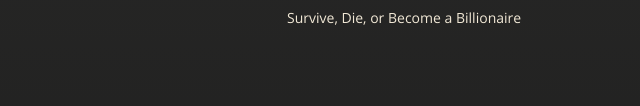
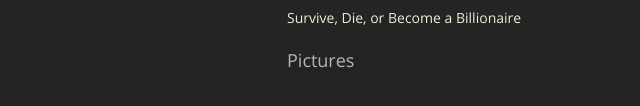
Before and after one commit to DwarfPlanetGames/ACME-Incorporated, a plain HTML site: page index.html in a window 1280 px wide. Shown: the part 298-404 px from the top of the page, 28-668 px from the left. Drawn offline with nearby package versions, Linux system fonts and the light colour scheme.

Commit message:
Update index.html

```diff
--- a/index.html
+++ b/index.html
@@ -44,6 +44,11 @@
 
 <p>Survive, Die, or Become a Billionaire</p>
 
+<h3>
+<a id="welcome-to-github-pages" class="anchor" href="#welcome-to-github-pages" aria-hidden="true"><span class="octicon octicon-link"></span></a>Pictures</h3>
+
+
+
       </section>
 
     </div>
```
